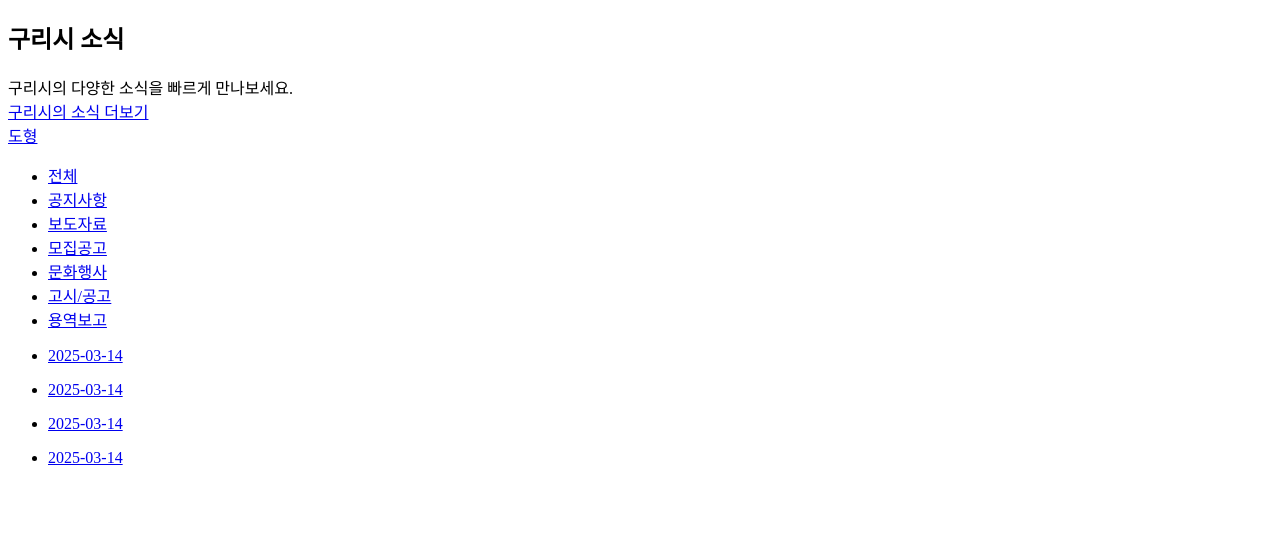
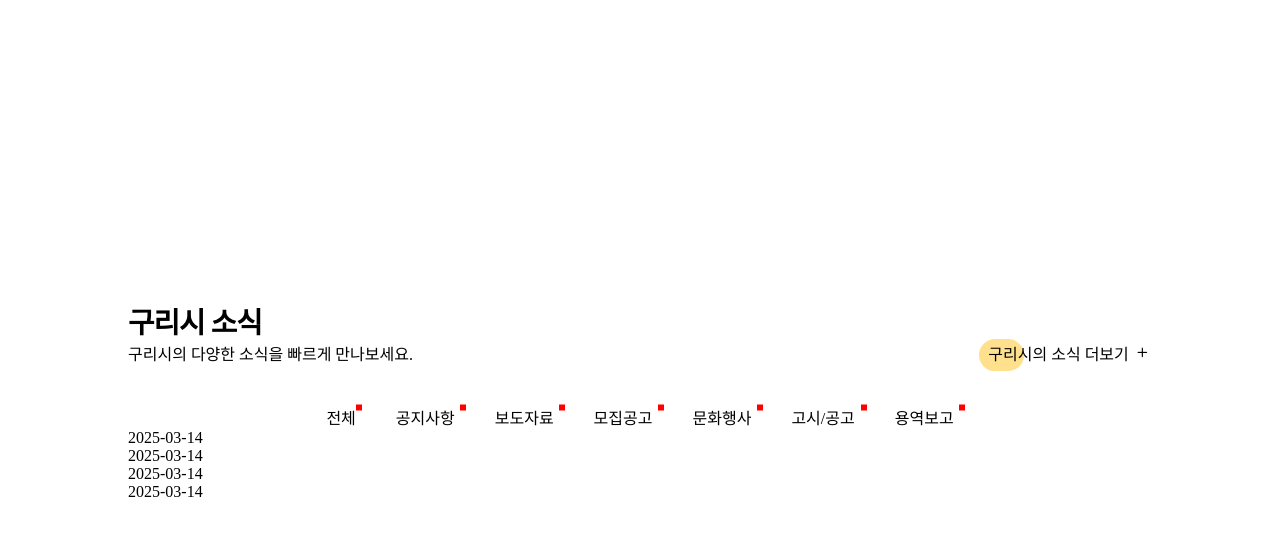
Before and after one commit to move-to-next/web-snippets, a plain HTML site: page webContents01/webContents.html in a window 1280 px wide. Drawn offline with nearby package versions, Linux system fonts and the light colour scheme.

Commit message:
web-snippet - css 파일 생성 및 html 코드 추가

```diff
--- /dev/null
+++ b/webContents01/webContents.css
@@ -0,0 +1,102 @@
+/* CSS 기본 설정 */
+*{
+    margin: 0;
+    padding: 0;
+    box-sizing: border-box;
+}
+ul,li,ol{
+    list-style: none;
+}
+a{
+    text-decoration: none;
+    color: #000;
+}
+main{
+    position: relative;
+    height: 100vh;
+}
+
+
+/* 구리시 뉴스 컨텐츠 설정 */
+.guri-news{
+    position: absolute;
+    width: 80%;
+    top: 50%;
+    left: 50%;
+    transform: translate(-50%, -50%);
+}
+/* 뉴스 콘텐츠 타이틀(TITLE) */
+.guri-news > .guri-news-head{
+    position: relative;
+    display: flex;
+    justify-content: space-between;
+    align-items: flex-end;
+}
+/* 뉴스 타이틀 텍스트 */
+.guri-news-head > .guri-news-title{
+    position: relative;
+}
+.guri-news-title > h2{
+    font-family: "S-Core Dream 8";
+    font-size: 1.8em;
+    letter-spacing: -1px;
+}
+.guri-news-title > span{
+    font-family: "S-Core Dream 3";
+    font-size: 1em;
+}
+/* 뉴스 타이틀 더보기 */
+.guri-news-head > .guri-news-more{
+    position: relative;
+    z-index: 1;
+}
+.guri-news-more > a{
+    z-index: 2;
+}
+.guri-news-more > a > span{
+    position: relative;
+    font-family: "S-Core Dream 4";
+    font-size: 1em;
+    z-index: 3;
+}
+.guri-news-more > a > i{
+    font-size: 1.2em;
+    font-weight: 900;
+}
+.guri-news-more > a > span::after{
+    content: '';
+    position: absolute;
+    top: 0;
+    left: 0;
+    transform: translate(-20%, -20%);
+    width: 45px;
+    height: 32px;
+    border-radius: 20px;
+    background-color: rgb(255, 224, 140);
+    z-index: -1;
+}
+
+/* 뉴스 콘텐츠 메뉴(MENU) */
+.guri-news > .guri-news-menu{
+    position: relative;
+    margin-top: 5vh;
+}
+.guri-news-menu > ul{
+    display: flex;
+    justify-content: center;
+}
+.guri-news-menu > ul > li{
+    position: relative;
+    margin: 0 20px;
+}
+.guri-news-menu > ul > li::after{
+    content: '';
+    position: absolute;
+    display: flex;
+    justify-items: flex-end;
+    top: 0;
+    right: -20%;
+    width: 6px;
+    height: 6px;
+    background-color: red;
+}
--- a/webContents01/webContents.html
+++ b/webContents01/webContents.html
@@ -4,6 +4,8 @@
     <meta charset="UTF-8">
     <meta name="viewport" content="width=device-width, initial-scale=1.0">
     <title>Document</title>
+    <link rel="stylesheet" href="./webContents.css">
+    <link rel="stylesheet" href="https://cdn.jsdelivr.net/npm/bootstrap-icons@1.11.3/font/bootstrap-icons.min.css">
 </head>
 <body>
     <main>
@@ -16,11 +18,11 @@
                 <div class="guri-news-more">
                     <a href="#">
                         <span>구리시의 소식 더보기</span>
-                        <div>도형</div>
+                        <i class="bi bi-plus"></i>
                     </a>
                 </div>
             </div>
-            <div>
+            <div class="guri-news-menu">
                 <ul>
                     <li><a href="#">전체</a></li>
                     <li><a href="#">공지사항</a></li>
```
